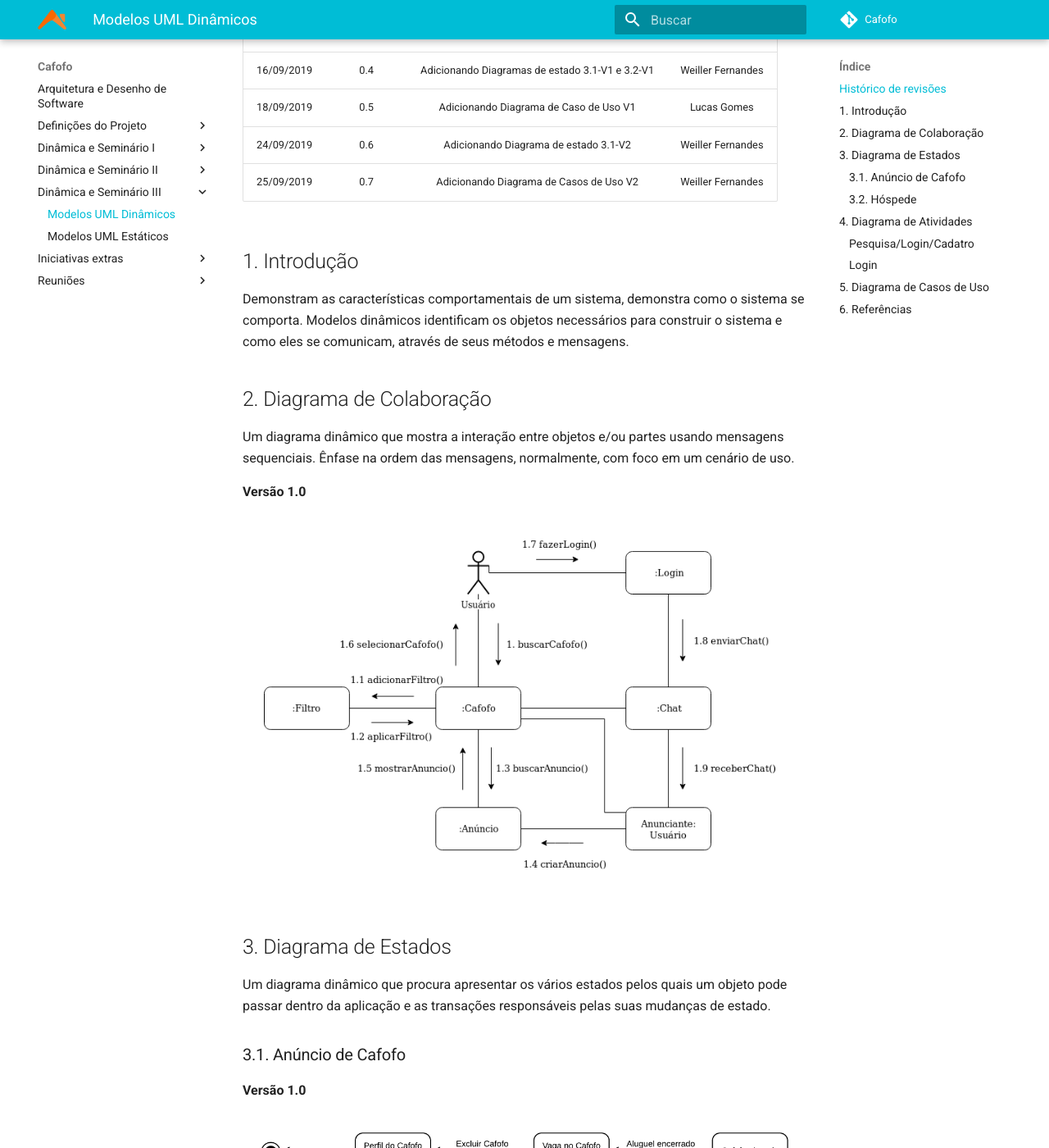
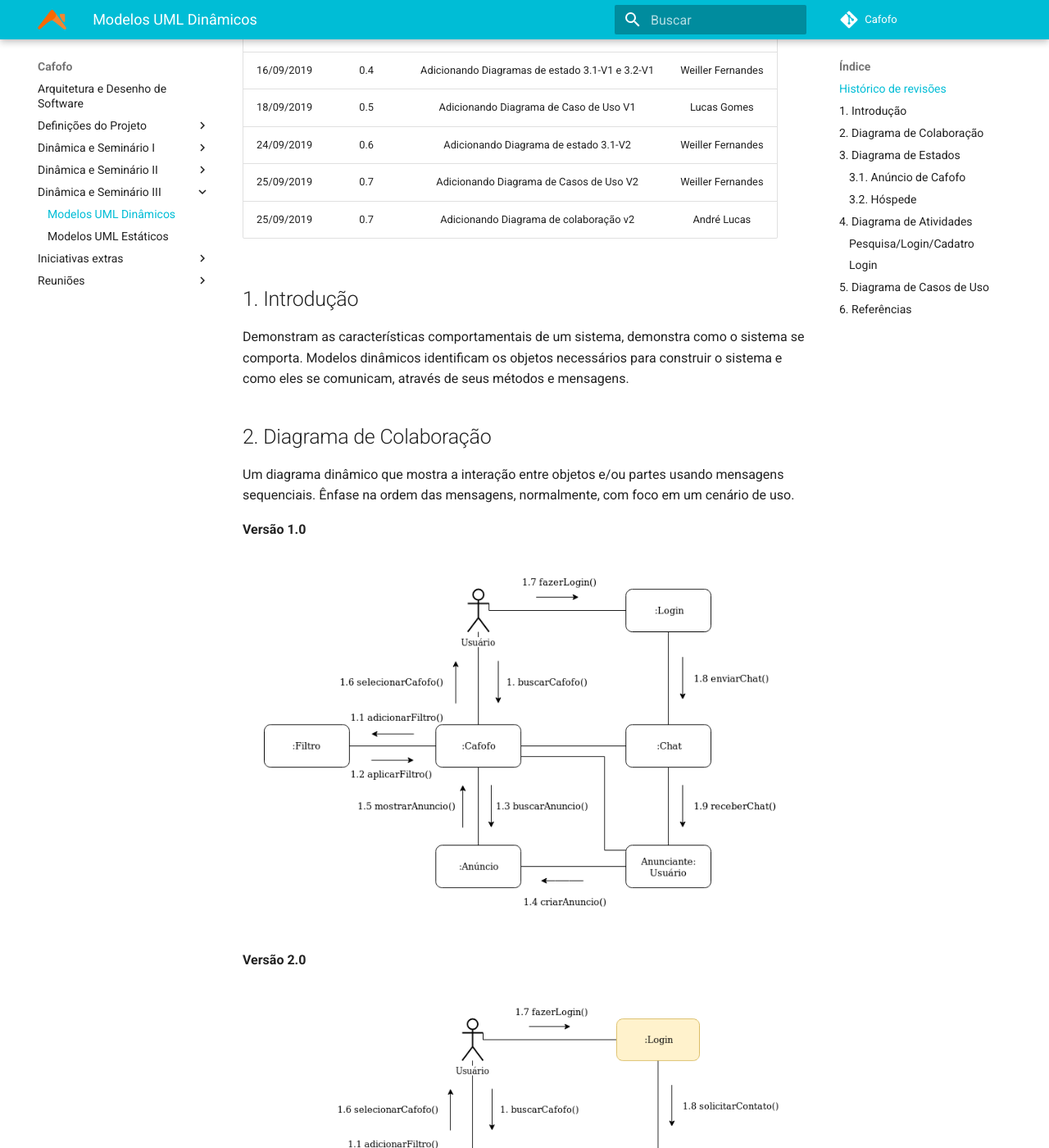
Before and after one commit to desenho-2019/Wiki, an MkDocs documentation site: the page built from docs/Dinâmica e Seminário III/uml_dinamico.md, in a window 1280 px wide and 1400 px high, scrolled down 431 px. Shown: the whole window at 82% size. Built offline with MkDocs 1.6.1 and Material for MkDocs 9.7.7, drawn with Linux system fonts in a browser that asks for light colours.

Commit message:
Add collaboration diagram v2

```diff
--- a/docs/Dinâmica e Seminário III/uml_dinamico.md
+++ b/docs/Dinâmica e Seminário III/uml_dinamico.md
@@ -12,6 +12,7 @@
 | 18/09/2019 |  0.5   | Adicionando Diagrama de Caso de Uso V1 | Lucas Gomes |
 | 24/09/2019 | 0.6    | Adicionando Diagrama de estado 3.1-V2 | Weiller Fernandes |
 | 25/09/2019 | 0.7    | Adicionando Diagrama de Casos de Uso V2 | Weiller Fernandes |
+| 25/09/2019 | 0.7    | Adicionando Diagrama de colaboração v2 | André Lucas |
 
 ## 1. Introdução
 
@@ -24,6 +25,10 @@
 **Versão 1.0**
 
 ![Diagrama-Contribuição](img/diagrama_colaboracao.png)
+
+**Versão 2.0**
+
+![Diagrama-Contribuição](img/diagrama_colaboracao_v2.png)
 
 ## 3. Diagrama de Estados
 
```
Also changed, not shown: docs/Dinâmica e Seminário III/img/diagrama_colaboracao_v2.png (added).
